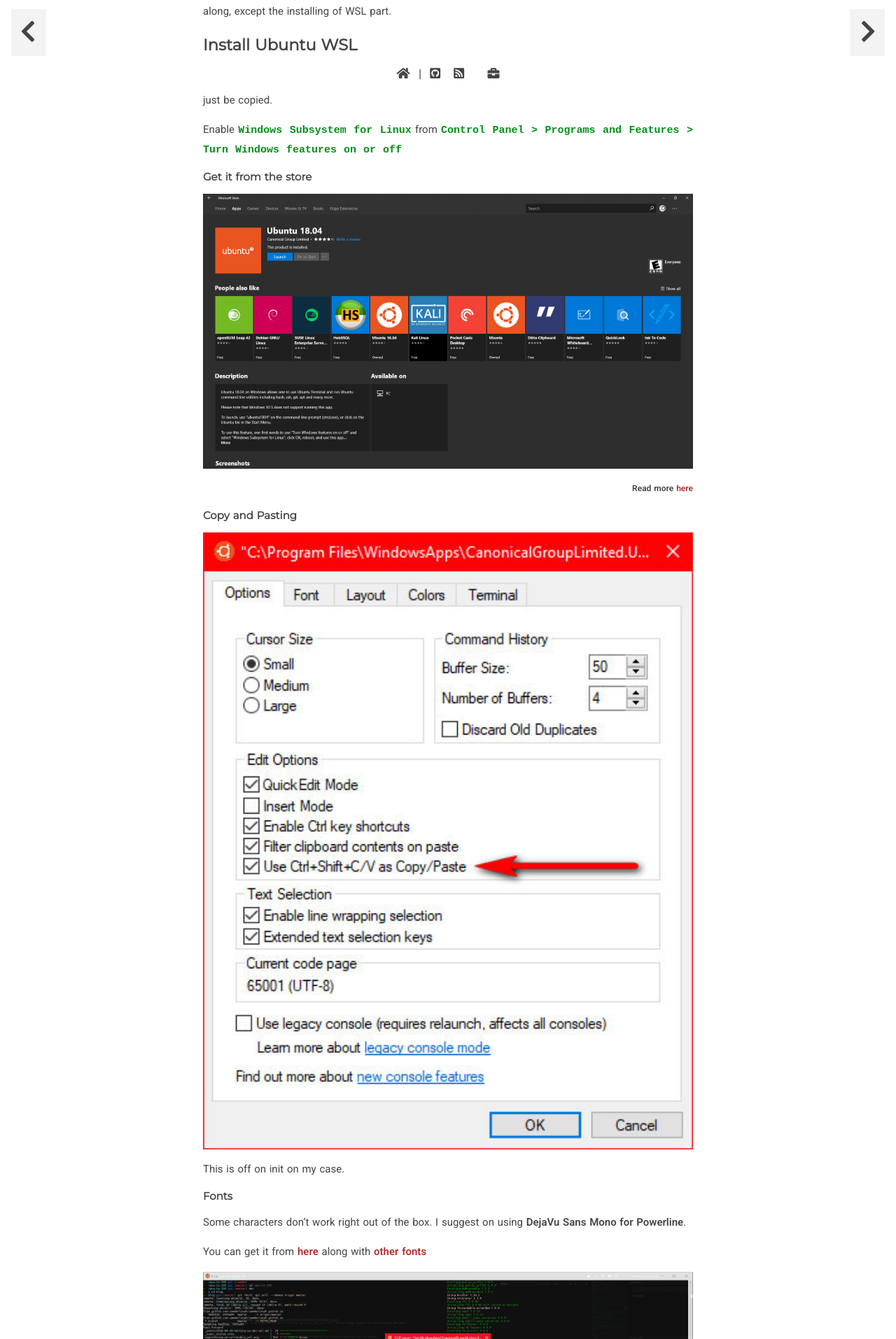
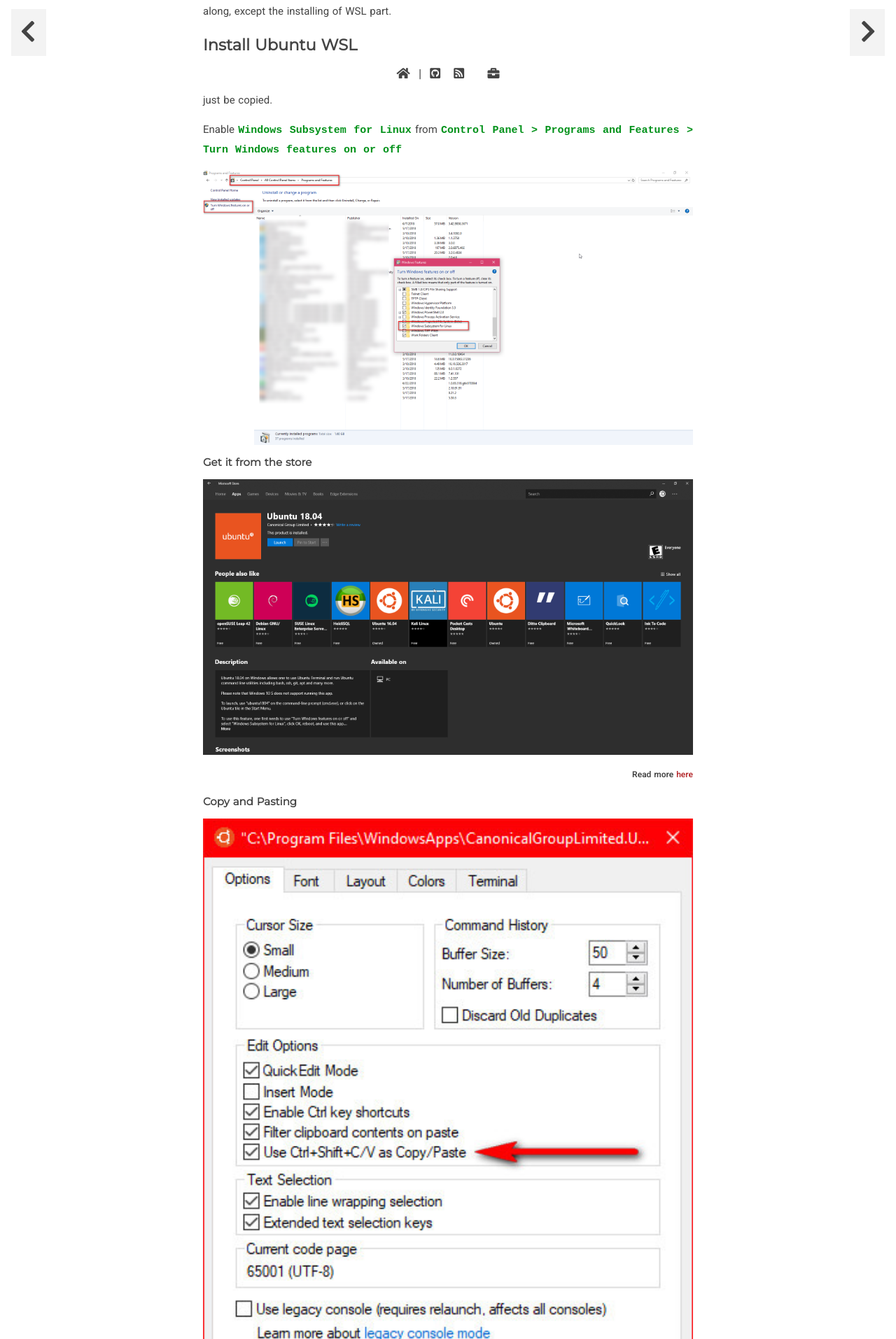
Before and after one commit to iamdevlinph/iamdevlinph.github.io-jekyll, a Jekyll site: the page built from _posts/2018-04-29-setting-up-dev-wsl.md, in a window 1280 px wide. Shown: the part 770-2684 px from the top of the page at 70% size. Built offline with Jekyll 4.4.1, drawn with Linux system fonts in a browser that asks for light colours; nearby versions of some CDN libraries; comment, search, counter and statistics services are not loaded.

Commit message:
revert test

```diff
--- a/_posts/2018-04-29-setting-up-dev-wsl.md
+++ b/_posts/2018-04-29-setting-up-dev-wsl.md
@@ -15,7 +15,7 @@
 
 Enable **`Windows Subsystem for Linux`** from `Control Panel > Programs and Features > Turn Windows features on or off`
 
-<!-- ![enable wsl](/img/setting-up-wsl/enable_wsl.png) -->
+![enable wsl](/img/setting-up-wsl/enable_wsl.png)
 
 ### Get it from the store
 ![get ubuntu](/img/setting-up-wsl/get_ubuntu.png)
```
